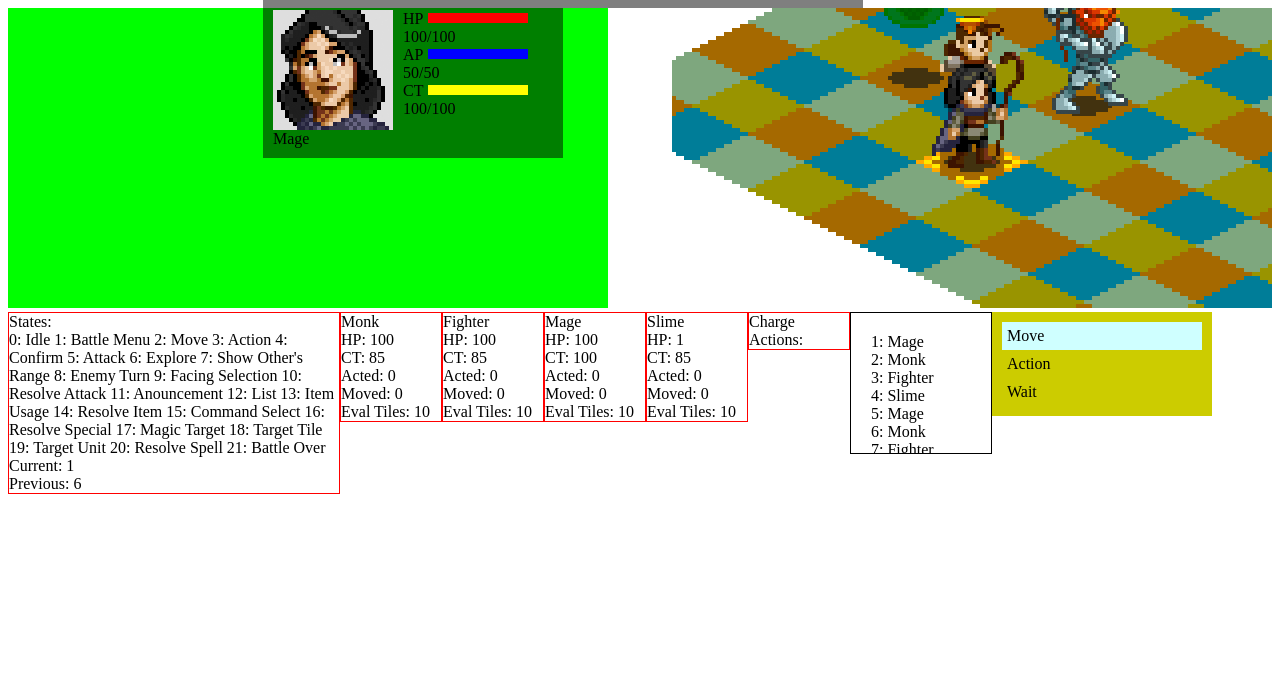
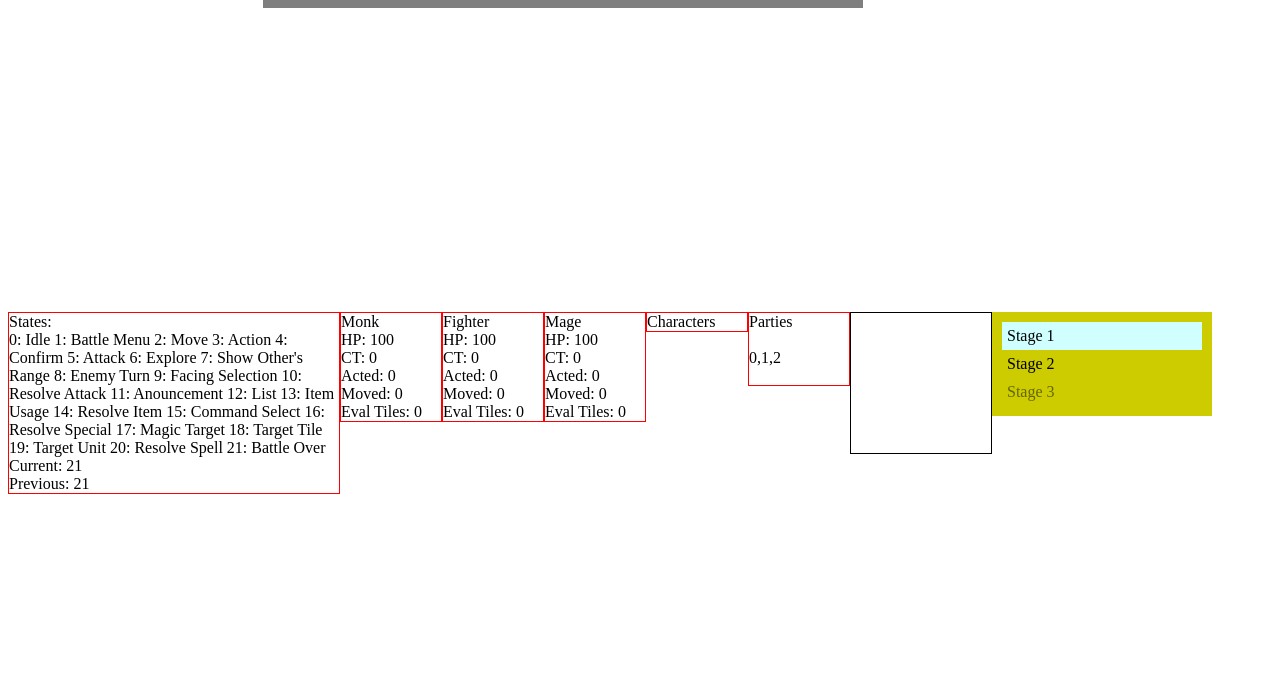
Before and after one commit to rgarzagonzalez/rgarzagonzalez.github.io, a plain HTML site: page index.html in a window 1280 px wide. Drawn offline with Linux system fonts and the light colour scheme.

Commit message:
Selección de escenarios. Deja de trabarse al fallar un hechizo.

```diff
--- a/index.html
+++ b/index.html
@@ -69,17 +69,18 @@
 			Moved: <span id="char3Moved"></span><br>
 			Eval Tiles: <span id="char3Tiles"></span>
 		</div>
-		<div class="debug" id="Character_4" style="border:1px solid red; width:100px; float:left;">
-			<div id="char4Name"></div>
-			HP: <span id="char4Hp"></span><br>
-			CT: <span id="char4Ct"></span><br>
-			Acted: <span id="char4Acted"></span><br>
-			Moved: <span id="char4Moved"></span><br>
-			Eval Tiles: <span id="char4Tiles"></span>
+
+		<div class="debug" style="border:1px solid red; width:100px; float:left;">
+			Characters
+			<span id="charactersSpan"></span>
 		</div>
 
-		<div style="border:1px solid red; width:100px; float:left;">
-			Charge Actions: <span id="chargeActions"></span>
+		<div class="debug" style="border:1px solid red; width:100px; float:left;">
+			Parties
+			<br><br>
+			<span id="characterPartySpan"></span>
+			<br><br>
+			<span id="enemyPartySpan"></span>
 		</div>
 	</div>
 
@@ -181,9 +182,9 @@
 
 		<div class="menu hidden" id="stageMenu">
 			<ul id="stageMenu_options">
-				<li name="stage1" id="stage1" class="active">Stage 1</li>
-				<li name="stage2" id="stage2">Stage 2</li>
-				<li name="stage3" id="stage3">Stage 3</li>
+				<li name="stage0" id="stage0" class="active off">Stage 1</li>
+				<li name="stage1" id="stage1" class="off">Stage 2</li>
+				<li name="stage2" id="stage2" class="off">Stage 3</li>
 			</ul>
 		</div>
 
--- a/js/game.js
+++ b/js/game.js
@@ -102,22 +102,6 @@ window.onload = function() {
 		]
 	];
 
-
-	let gridList = [
-		[
-			[0, 5, 6, 7, 0, 5, 6, 7, 0, 5],
-			[6, 7, 0, 5, 6, 7, 0, 5, 6, 7],
-			[0, 5, 6, 7, 0, 5, 6, 7, 0, 5],
-			[6, 7, 0, 5, 6, 7, 0, 5, 6, 7],
-			[0, 5, 6, 7, 0, 5, 6, 7, 0, 5],
-			[6, 7, 0, 5, 6, 7, 0, 5, 6, 7],
-			[0, 5, 6, 7, 0, 5, 6, 7, 0, 5],
-			[6, 7, 0, 5, 6, 7, 0, 5, 6, 7],
-			[0, 5, 6, 7, 0, 5, 6, 7, 0, 5],
-			[6, 7, 0, 5, 6, 7, 0, 5, 6, 7]
-		]
-	];
-
 	let inventory = {
 		potion: [5, 'hpUp', 30],
 		elixir: [3, 'apUp', 10],
@@ -168,11 +152,6 @@ window.onload = function() {
 	let tileHeight = 60;
 
 	let portraitSize = 120;
-
-	let gridWidth = 10;
-	let gridHeight = 10;
-
-	let grid = gridList[0];
 
 	let xOffset = (canvasIso.width / 2) - (tileWidth / 2);
 	let yOffset = 0;
@@ -223,10 +202,6 @@ window.onload = function() {
 
 	let movementTiles = [];
 
-	let charPos = [4, 1];
-	let moved = 0;
-	let acted = 0;
-
 	let arrow = {
 		sprite: arrowSprite,
 		currentFrame: 0,
@@ -235,20 +210,6 @@ window.onload = function() {
 		holds: 0
 	}
 
-	let char1 = new Character(charList[0]);
-
-	let char2 = new Character(charList[1]);
-
-	let char3 = new Character(charList[2]);
-
-	let char4 = new Character(charList[3]);
-
-	let characters = [char1, char2, char3, char4];
-
-	let playerParty = [0, 1, 2];
-
-	let enemyParty = [3];
-
 	let currentChar = '';
 
 	let turnList = [];
@@ -270,6 +231,91 @@ window.onload = function() {
 	let fxSp = new Sprite(fxSprite, 139, 197, 0, -150, fxAnimationFrames);
 
 	let fx = [];
+
+	let animating;
+
+
+
+
+
+
+
+	let gameStart = false;
+
+	let unlockedStages = 2;
+
+	let gridList = [
+		[
+			[0, 5, 6, 7, 0, 5, 6, 7, 0, 5],
+			[6, 7, 0, 5, 6, 7, 0, 5, 6, 7],
+			[0, 5, 6, 7, 0, 5, 6, 7, 0, 5],
+			[6, 7, 0, 5, 6, 7, 0, 5, 6, 7],
+			[0, 5, 6, 7, 0, 5, 6, 7, 0, 5],
+			[6, 7, 0, 5, 6, 7, 0, 5, 6, 7],
+			[0, 5, 6, 7, 0, 5, 6, 7, 0, 5],
+			[6, 7, 0, 5, 6, 7, 0, 5, 6, 7],
+			[0, 5, 6, 7, 0, 5, 6, 7, 0, 5],
+			[6, 7, 0, 5, 6, 7, 0, 5, 6, 7]
+		],
+		[
+			[0, 0, 0, 0, 0, 0, 0, 0, 0, 0],
+			[0, 0, 0, 0, 0, 0, 0, 0, 0, 0],
+			[0, 0, 0, 0, 0, 0, 0, 0, 0, 0],
+			[0, 0, 0, 0, 0, 0, 0, 0, 0, 0],
+			[0, 0, 0, 0, 0, 0, 0, 0, 0, 0],
+			[0, 0, 0, 0, 0, 0, 0, 0, 0, 0],
+			[0, 0, 0, 0, 0, 0, 0, 0, 0, 0],
+			[0, 0, 0, 0, 0, 0, 0, 0, 0, 0],
+			[0, 0, 0, 0, 0, 0, 0, 0, 0, 0],
+			[0, 0, 0, 0, 0, 0, 0, 0, 0, 0],
+		]
+	];
+
+	let monsters = [
+		[
+			[3, [2,5], 3],
+			[3, [2,6], 3],
+		],
+		[
+			[3, [0,0], 1],
+			[3, [1,0], 1]
+		]
+	];
+
+	let characterPositions = [
+		[
+			[1,[0,4]],
+			[1,[0,5]],
+			[1,[0,6]]
+		],
+		[
+			[0,[4,0]],
+			[0,[5,0]],
+			[0,[6,0]]
+		]
+	];
+
+	let gridWidth = 10;
+	let gridHeight = 10;
+
+	let grid;
+
+	let char1 = new Character(charList[0]);
+
+	let char2 = new Character(charList[1]);
+
+	let char3 = new Character(charList[2]);
+
+	//let monster = new Character(charList[3]);
+
+	//let characters = [char1, char2, char3, monster];
+
+	let characters = [];
+
+	let playerParty = [0, 1, 2];
+
+	//let enemyParty = [3];
+	let enemyParty = [];
 
 
 	function Character(args) {
@@ -577,7 +623,6 @@ window.onload = function() {
 	}
 
 
-
 	//Revisa que los elementos hayan cargado para iniciar el juego
 	function assetLoaded() {
 		assets++;
@@ -589,11 +634,6 @@ window.onload = function() {
 			window.addEventListener('keydown', function(e) {
 				keyDownHandler(e);
 			}, false);
-
-			drawGrid();
-			animate();
-
-			battleOrder();
 
 			checkState();
 		}
@@ -662,12 +702,29 @@ window.onload = function() {
 			hideMenus();
 
 			if(states.current == states.battleOver) {
+				characters = [];
+				enemyParty = [];
+				turno = [];
+				document.getElementById('move').classList.remove('off');
+				document.getElementById('act').classList.remove('off');
+				clearInterval(animating);
+				cCart.clearRect(0, 0, canvasCart.width, canvasCart.height);
+				cIso.clearRect(0, 0, canvasIso.width, canvasIso.height);
+				cChars.clearRect(0, 0, canvasChars.width, canvasChars.height);
 				stageSelect();
 			}
 			else {
-				states.current = states.announcement;
-				states.prev = states.battleOver;
-				showAnnouncement('Battle Over');
+				if(gameStart == false) {
+					gameStart = true;
+					states.current = states.battleOver;
+					states.prev = states.battleOver;
+					checkState();
+				}
+				else {
+					states.current = states.announcement;
+					states.prev = states.battleOver;
+					showAnnouncement('Battle Over');
+				}
 			}
 		}
 	}
@@ -675,7 +732,61 @@ window.onload = function() {
 
 	function stageSelect() {
 		console.log('Mostrando stages');
+		let stages = document.getElementById('stageMenu_options');
+
+		for(let i = 0; i < unlockedStages; i++) {
+			stages.children[i].classList.remove('off');
+		}
 		showMenu('stageMenu');
+	}
+
+
+	function selectStage(currentStage) {
+		console.log('corriendo funcion de stage seleccionado');
+
+		let stageIndex = currentStage.split('stage');
+		stageIndex = parseInt(stageIndex[1]);
+
+		characters = [char1, char2, char3];
+
+		for(let i = 0; i < 3; i++) {
+			characters[i].charPos = characterPositions[stageIndex][i][1];
+			characters[i].facing = characterPositions[stageIndex][i][0];
+			characters[i].currentAnimation = characterPositions[stageIndex][i][0];
+			characters[i].ct = 0;
+			characters[i].acted = 0;
+			characters[i].moved = 0;
+			characters[i].casting = 0;
+			characters[i].calculateTileValues(gridWidth, gridHeight);
+		}
+
+		for(let i = 0; i < monsters[stageIndex].length; i++) {
+			console.log(monsters[stageIndex][i][0]);
+			console.log(monsters[stageIndex][i][1]);
+			let monster = new Character(charList[monsters[stageIndex][i][0]]);
+			monster.charPos = monsters[stageIndex][i][1];
+			monster.facing = monsters[stageIndex][i][2];
+			monster.currentAnimation = monsters[stageIndex][i][2];
+			monster.calculateTileValues(gridWidth, gridHeight);
+
+			characters.push(monster);
+			enemyParty.push(i + 3);
+		}
+
+		grid = gridList[stageIndex];
+
+		states.prev = states.idle;
+		states.current = states.idle;
+
+		hideMenus();
+
+		drawGrid();
+
+		animating = setInterval(animate, 1000/30);
+
+		battleOrder();
+
+		checkState();
 	}
 
 
@@ -1305,9 +1416,6 @@ window.onload = function() {
 		if(fxSp.charPos.length > 0) {
 			fxSp.animate();
 		}
-
-
-		setTimeout(animate, 1000/30);
 	}
 
 
@@ -1397,6 +1505,10 @@ window.onload = function() {
 					option.classList.add('off');
 				}
 				if(currentChar.acted > 0) {
+					let option = document.getElementById('act');
+					option.classList.add('off');
+				}
+				if(currentChar.casting > 0) {
 					let option = document.getElementById('act');
 					option.classList.add('off');
 				}
@@ -1807,6 +1919,10 @@ window.onload = function() {
 
 			case states.magicTarget:
 				menuSelect('magicTarget');
+				break;
+
+			case states.battleOver:
+				menuSelect('stageMenu');
 				break;
 		}
 	}
@@ -1972,6 +2088,12 @@ window.onload = function() {
 				states.prev = states.targetUnit;
 				confirmAction('Command');
 				break;
+
+			case 'stage0':
+			case 'stage1':
+			case 'stage2':
+				selectStage(currentMenu);
+				break;
 		}
 	}
 
@@ -2174,7 +2296,7 @@ window.onload = function() {
 				case 'damage':
 					characters[target].hp -= damage;
 
-					if(characters[target].hp < 0) {	//Si muere
+					if(characters[target].hp <= 0) {	//Si muere
 
 						characters[target].hp = 0;
 						characters[target].cp = 0;
@@ -2195,6 +2317,8 @@ window.onload = function() {
 									enemyParty.splice(i, 1);
 								}
 							}
+							characters.splice(target, 1);
+							drawGrid();
 						}
 					}
 					break;
@@ -2301,7 +2425,12 @@ window.onload = function() {
 					showDamage('damage', damage, target[1]);
 				}
 				else {
-					console.log('Can you even miss?');
+					turno.shift();
+					states.current = states.announcement;
+
+					states.prev = states.idle;
+
+					showAnnouncement('Miss!');
 				}
 			}
 		}
@@ -2753,26 +2882,10 @@ window.onload = function() {
 		document.getElementById('char3Moved').innerHTML = char3.moved;
 		document.getElementById('char3Tiles').innerHTML = char3.tileValues.length;
 
-		document.getElementById('char4Name').innerHTML = char4.name;
-		document.getElementById('char4Hp').innerHTML = char4.hp;
-		document.getElementById('char4Ct').innerHTML = char4.ct;
-		document.getElementById('char4Acted').innerHTML = char4.acted;
-		document.getElementById('char4Moved').innerHTML = char4.moved;
-		document.getElementById('char4Tiles').innerHTML = char4.tileValues.length;
-
-		if(slowActions.length > 0) {
-			document.getElementById('chargeActions').innerHTML = slowActions;
-		}
+		document.getElementById('charactersSpan').innerHTML = characters;
+		document.getElementById('characterPartySpan').innerHTML = playerParty;
+		document.getElementById('enemyPartySpan').innerHTML = enemyParty;
 
 		setTimeout(debug, 1000/60);
 	}
-
-	char1.charPos = [3,6];
-	char1.calculateTileValues(gridWidth, gridHeight);
-	char2.charPos = [4,5];
-	char2.calculateTileValues(gridWidth, gridHeight);
-	char3.charPos = [4,7];
-	char3.calculateTileValues(gridWidth, gridHeight);
-	char4.charPos = [2,6];
-	char4.calculateTileValues(gridWidth, gridHeight);
 }
```
